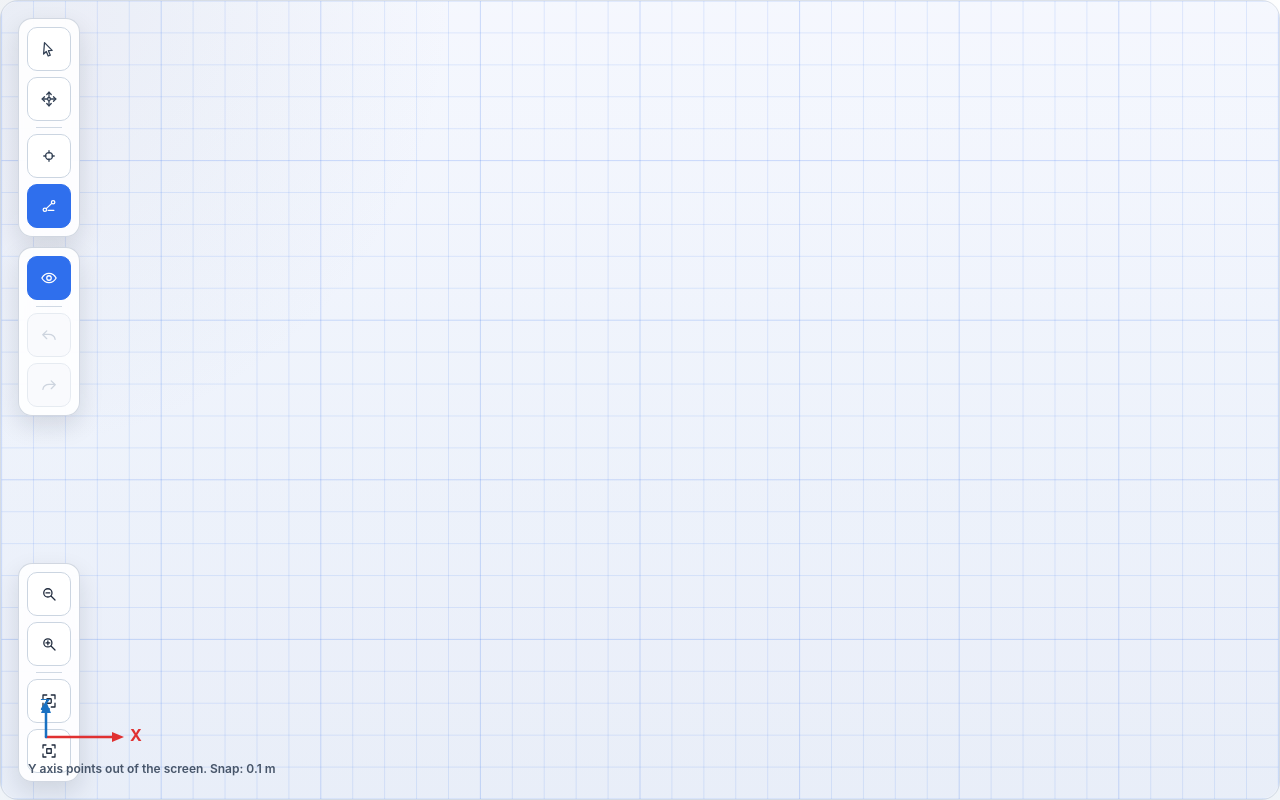
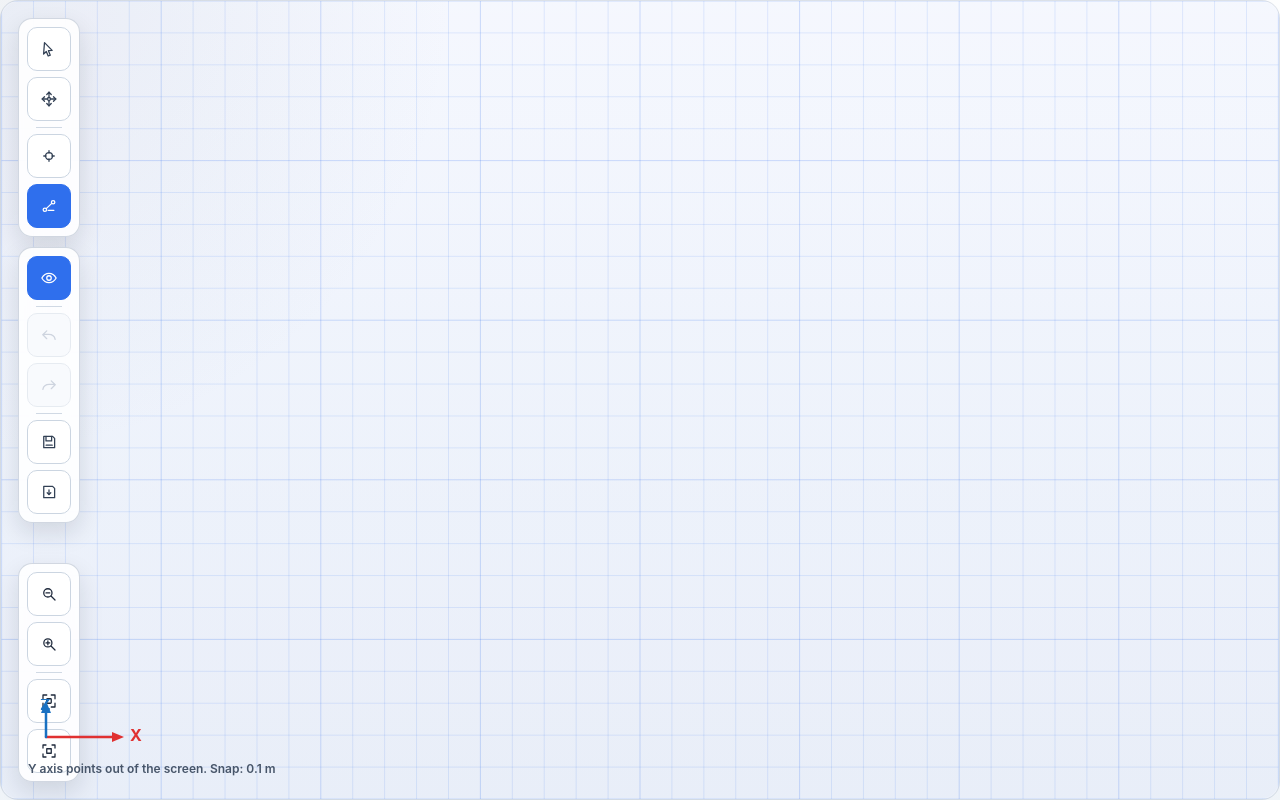
Before and after one commit to alex552/3d-truss-simulator, a React (Vite) app: page / in a window 1280 px wide. Built offline with nearby package versions, Linux system fonts and the light colour scheme; the HTML template or start-up script is replaced by a standard one.

Commit message:
enhance 2D editor functionality; add save and load model features, implement file input handling, and improve model persistence

```diff
--- a/src/App.tsx
+++ b/src/App.tsx
@@ -23,7 +23,105 @@ type ModelSnapshot = {
   members: Member[]
 }
 
+type PersistedTrussModel = {
+  version: 1
+  nodes: Node2D[]
+  members: Member[]
+}
+
 const MAX_HISTORY_STEPS = 100
+const MODEL_FILE_EXTENSION = '.truss.json'
+
+function isRecord(value: unknown): value is Record<string, unknown> {
+  return typeof value === 'object' && value !== null
+}
+
+function isFiniteNumber(value: unknown): value is number {
+  return typeof value === 'number' && Number.isFinite(value)
+}
+
+function isHorizontalLoad(value: unknown): value is Node2D['horizontalLoad'] {
+  if (!isRecord(value)) {
+    return false
+  }
+
+  return (
+    isFiniteNumber(value.magnitudeKn) &&
+    (value.direction === 'left' || value.direction === 'right')
+  )
+}
+
+function isVerticalLoad(value: unknown): value is Node2D['verticalLoad'] {
+  if (!isRecord(value)) {
+    return false
+  }
+
+  return (
+    isFiniteNumber(value.magnitudeKn) &&
+    (value.direction === 'up' || value.direction === 'down')
+  )
+}
+
+function isNode2D(value: unknown): value is Node2D {
+  if (!isRecord(value)) {
+    return false
+  }
+
+  const hasValidSupport =
+    value.support === undefined ||
+    value.support === 'pinned' ||
+    value.support === 'roller-x' ||
+    value.support === 'roller-z'
+
+  return (
+    typeof value.id === 'string' &&
+    isFiniteNumber(value.x) &&
+    isFiniteNumber(value.y) &&
+    hasValidSupport &&
+    (value.horizontalLoad === undefined || isHorizontalLoad(value.horizontalLoad)) &&
+    (value.verticalLoad === undefined || isVerticalLoad(value.verticalLoad))
+  )
+}
+
+function isMember(value: unknown): value is Member {
+  if (!isRecord(value)) {
+    return false
+  }
+
+  return (
+    typeof value.id === 'string' &&
+    typeof value.nodeAId === 'string' &&
+    typeof value.nodeBId === 'string' &&
+    isFiniteNumber(value.axialStiffnessKn)
+  )
+}
+
+function parsePersistedModel(content: string): ModelSnapshot | null {
+  let parsed: unknown
+
+  try {
+    parsed = JSON.parse(content)
+  } catch {
+    return null
+  }
+
+  if (!isRecord(parsed)) {
+    return null
+  }
+
+  if (parsed.version !== 1 || !Array.isArray(parsed.nodes) || !Array.isArray(parsed.members)) {
+    return null
+  }
+
+  if (!parsed.nodes.every(isNode2D) || !parsed.members.every(isMember)) {
+    return null
+  }
+
+  return {
+    nodes: parsed.nodes,
+    members: parsed.members,
+  }
+}
 
 export default function App() {
   const [nodes, setNodes] = useState<Node2D[]>([])
@@ -276,6 +374,47 @@ export default function App() {
     )
   }
 
+  const handleSaveModelToFile = () => {
+    const payload: PersistedTrussModel = {
+      version: 1,
+      nodes,
+      members,
+    }
+    const blob = new Blob([JSON.stringify(payload, null, 2)], {
+      type: 'application/json',
+    })
+    const timestamp = new Date().toISOString().replace(/[:.]/g, '-')
+    const downloadName = `truss-model-${timestamp}${MODEL_FILE_EXTENSION}`
+    const blobUrl = URL.createObjectURL(blob)
+    const link = document.createElement('a')
+
+    link.href = blobUrl
+    link.download = downloadName
+    document.body.append(link)
+    link.click()
+    link.remove()
+    URL.revokeObjectURL(blobUrl)
+  }
+
+  const handleLoadModelFromFile = async (file: File | null) => {
+    if (!file) {
+      return
+    }
+
+    const content = await file.text()
+    const snapshot = parsePersistedModel(content)
+
+    if (!snapshot) {
+      window.alert('Could not load file. Please choose a valid truss model JSON file.')
+      return
+    }
+
+    setNodes(snapshot.nodes)
+    setMembers(snapshot.members)
+    setMemberStartNodeId(null)
+    setSelectedEntity(null)
+  }
+
   const canUndo = undoStack.length > 0
   const canRedo = redoStack.length > 0
 
@@ -404,6 +543,8 @@ export default function App() {
           canRedo={canRedo}
           onUndo={handleUndo}
           onRedo={handleRedo}
+          onSaveModel={handleSaveModelToFile}
+          onLoadModel={handleLoadModelFromFile}
         />
     </main>
   )
--- a/src/components/Editor2D.tsx
+++ b/src/components/Editor2D.tsx
@@ -1,4 +1,5 @@
 import { useEffect, useMemo, useRef, useState } from 'react'
+import type { ChangeEvent } from 'react'
 import type { ReactElement } from 'react'
 import type { MouseEvent } from 'react'
 import {
@@ -56,6 +57,8 @@ type Editor2DProps = {
   canRedo: boolean
   onUndo: () => void
   onRedo: () => void
+  onSaveModel: () => void
+  onLoadModel: (file: File | null) => void | Promise<void>
 }
 
 type Point = {
@@ -122,6 +125,8 @@ export function Editor2D({
   canRedo,
   onUndo,
   onRedo,
+  onSaveModel,
+  onLoadModel,
 }: Editor2DProps) {
   const [previewPoint, setPreviewPoint] = useState<Point | null>(null)
   const [viewport, setViewportState] = useState<Viewport>({
@@ -147,6 +152,7 @@ export function Editor2D({
   const panSessionRef = useRef<PanSession | null>(null)
   const isPanningRef = useRef(false)
   const spacePressedRef = useRef(false)
+  const loadInputRef = useRef<HTMLInputElement | null>(null)
 
   const memberStartNode = useMemo(
     () => nodes.find((node) => node.id === memberStartNodeId) ?? null,
@@ -407,6 +413,12 @@ export function Editor2D({
 
   const sceneTransform = `matrix(${viewport.zoom} 0 0 ${viewport.zoom} ${-viewport.panX * viewport.zoom} ${-viewport.panY * viewport.zoom})`
 
+  const handleLoadFileInputChange = async (event: ChangeEvent<HTMLInputElement>) => {
+    const [file] = Array.from(event.target.files ?? [])
+    await onLoadModel(file ?? null)
+    event.target.value = ''
+  }
+
   const getNodeClassName = (nodeId: string) => {
     const isSelected = selectedEntity?.type === 'node' && selectedEntity.id === nodeId
     const isMemberStart = memberStartNodeId === nodeId
@@ -599,6 +611,13 @@ export function Editor2D({
 
   return (
     <div className="editor-fullscreen">
+      <input
+        ref={loadInputRef}
+        type="file"
+        accept="application/json,.json,.truss.json"
+        style={{ display: 'none' }}
+        onChange={handleLoadFileInputChange}
+      />
       <div ref={canvasShellRef} className="editor-canvas-shell editor-canvas-shell-fullscreen">
         <div className="editor-overlay editor-side-rail" aria-label="2D editor toolbar">
           <div className="editor-tool-cluster">
@@ -705,6 +724,30 @@ export function Editor2D({
               disabled={!canRedo}
             >
               <RailActionIcon action="redo" />
+            </button>
+
+            <div className="tool-cluster-divider" aria-hidden="true" />
+
+            <button
+              type="button"
+              className="tool-button rail-button cad-tool-button"
+              onClick={onSaveModel}
+              data-tooltip="Save model"
+              aria-label="Save model"
+              title="Save model"
+            >
+              <RailActionIcon action="save" />
+            </button>
+
+            <button
+              type="button"
+              className="tool-button rail-button cad-tool-button"
+              onClick={() => loadInputRef.current?.click()}
+              data-tooltip="Load model"
+              aria-label="Load model"
+              title="Load model"
+            >
+              <RailActionIcon action="load" />
             </button>
           </div>
         </div>
@@ -1119,7 +1162,7 @@ export function Editor2D({
 function RailActionIcon({
   action,
 }: {
-  action: 'results-on' | 'results-off' | 'undo' | 'redo'
+  action: 'results-on' | 'results-off' | 'undo' | 'redo' | 'save' | 'load'
 }) {
   if (action === 'results-on') {
     return (
@@ -1144,6 +1187,26 @@ function RailActionIcon({
       <svg viewBox="0 0 24 24" className="tool-icon" aria-hidden="true">
         <path d="M9 6.5 L3.8 11.7 L9 16.9" />
         <path d="M20.2 17.8 C19.4 13.3 16.3 11.1 11.6 11.1 H4.2" />
+      </svg>
+    )
+  }
+
+  if (action === 'save') {
+    return (
+      <svg viewBox="0 0 24 24" className="tool-icon" aria-hidden="true">
+        <path d="M5 4.5 H16.8 L19.5 7.2 V19.5 H5 Z" />
+        <path d="M8 4.5 V10.5 H15.5 V4.5" />
+        <path d="M8.2 16.2 H16.3" />
+      </svg>
+    )
+  }
+
+  if (action === 'load') {
+    return (
+      <svg viewBox="0 0 24 24" className="tool-icon" aria-hidden="true">
+        <path d="M5 4.5 H16.8 L19.5 7.2 V19.5 H5 Z" />
+        <path d="M12 9.2 V15.3" />
+        <path d="M9.6 12.9 L12 15.3 L14.4 12.9" />
       </svg>
     )
   }
```
